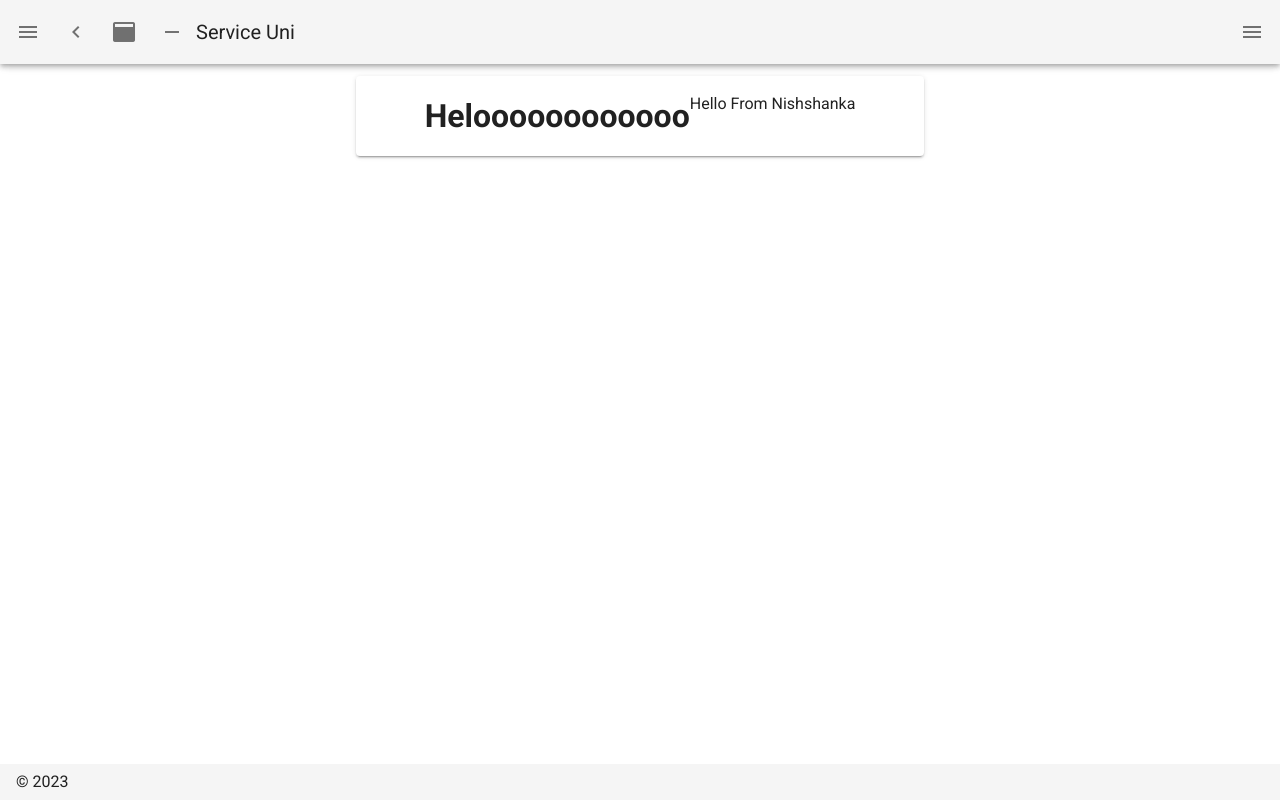
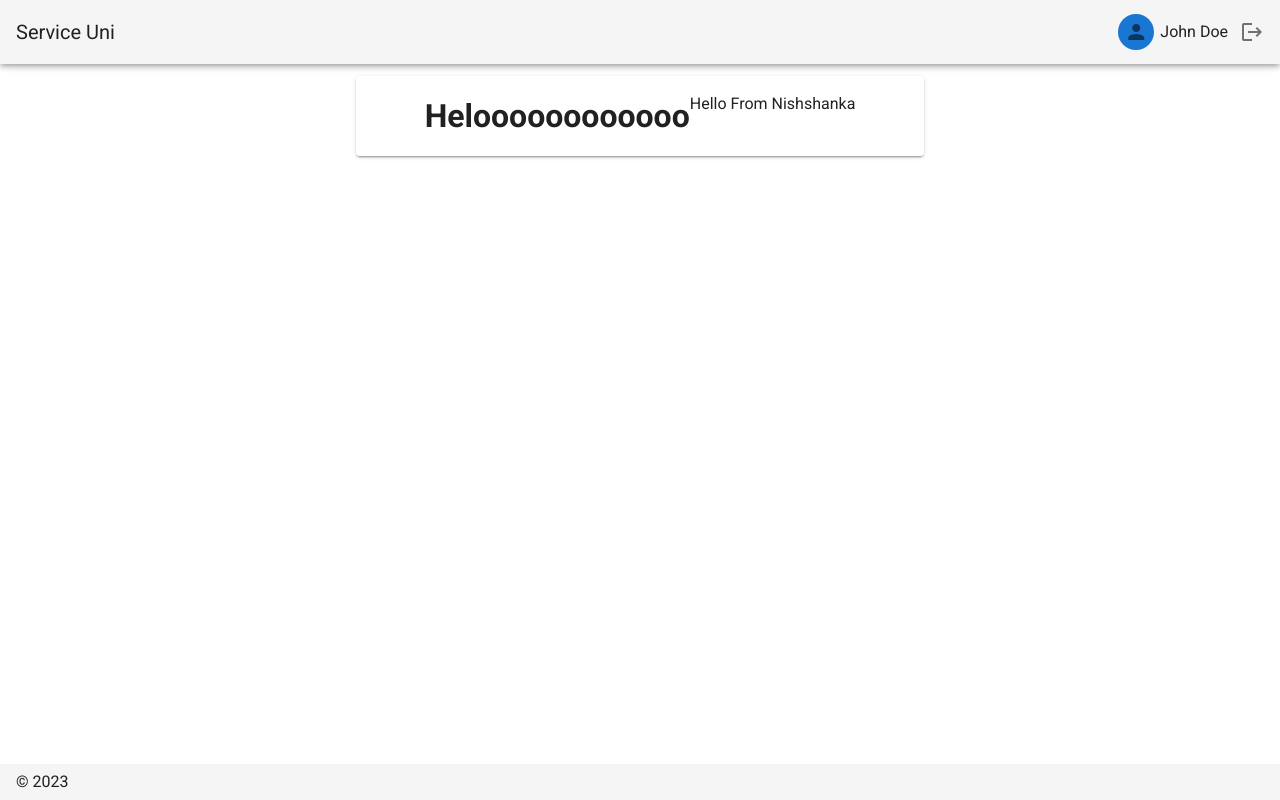
Before and after one commit to ncj1997/UOW-SOSE--Project, a Nuxt app: page / in a window 1280 px wide. Built offline with nearby package versions, Linux system fonts and the light colour scheme.

Commit message:
peer ui v1

```diff
--- /dev/null
+++ b/components/PeerCard.vue
@@ -0,0 +1,83 @@
+<template>
+  <v-card class="mx-auto" height="320" min-width="320" max-width="344">
+    <!-- <v-img src="https://cdn.vuetifyjs.com/images/cards/sunshine.jpg" height="200px"></v-img> -->
+
+    <v-card-title>
+      {{ cardData.name }}
+    </v-card-title>
+
+    <v-card-subtitle>
+      <v-list>
+        {{ cardData.subname }}
+        <br />
+        {{ cardData.location }}
+      </v-list>
+    </v-card-subtitle>
+    <v-row>
+      <v-col>
+        <v-chip dark class="ma-2" color="black">
+          <v-icon color="white">mdi-clock</v-icon>
+          <span class="mx-1">{{ cardData.Time }}</span>
+        </v-chip>
+      </v-col>
+      <v-col>
+        <v-chip dark class="ma-2" color="black text-white">
+          <v-icon color="white">mdi-calendar-end-outline</v-icon>
+          <span class="mx-1">{{ cardData.Date }}</span>
+        </v-chip>
+      </v-col>
+      <v-col>
+        <v-chip class="ma-2" color="black">
+          <v-avatar left class="white"> {{ cardData.numberPeer }} </v-avatar>
+          <v-icon color="white">mdi-account-multiple</v-icon>
+        </v-chip>
+      </v-col>
+    </v-row>
+
+    <v-card-actions>
+      <v-btn outlined dark color="black">
+        <v-icon class="mx-2">mdi-thumb-up</v-icon>
+        Intrested
+      </v-btn>
+      <!-- <v-btn color="orange lighten-2" text>
+                Intrested
+            </v-btn> -->
+
+      <v-spacer></v-spacer>
+
+      <!-- <v-btn icon @click="show = !show">
+        <v-icon>{{ show ? "mdi-chevron-up" : "mdi-chevron-down" }}</v-icon>
+      </v-btn> -->
+
+      <v-tooltip class="mr-2" bottom>
+        <template v-slot:activator="{ on, attrs }">
+          <v-icon color="warn" class="mr-2" v-bind="attrs" v-on="on"
+            >mdi-information-box</v-icon
+          >
+        </template>
+        <span>{{ cardData.description }}</span>
+      </v-tooltip>
+    </v-card-actions>
+
+    <!-- <v-expand-transition>
+      <div v-show="show">
+        <v-divider></v-divider>
+
+        <v-card-text>
+          {{ cardData.description }}
+        </v-card-text>
+      </div>
+    </v-expand-transition> -->
+  </v-card>
+</template>
+
+<script>
+export default {
+  props: {
+    cardData: Object, // Define the prop and its type
+  },
+  data: () => ({
+    show: false,
+  }),
+};
+</script>
--- a/layouts/default.vue
+++ b/layouts/default.vue
@@ -24,37 +24,37 @@
         </v-list-item>
       </v-list>
     </v-navigation-drawer> -->
-    <v-app-bar
-      :clipped-left="clipped"
-      fixed
-      app
-    >
-      <v-app-bar-nav-icon @click.stop="drawer = !drawer" />
-      <v-btn
-        icon
-        @click.stop="miniVariant = !miniVariant"
-      >
-        <v-icon>mdi-{{ `chevron-${miniVariant ? 'right' : 'left'}` }}</v-icon>
+    <!-- <v-app-bar :clipped-left="clipped" fixed app>
+
+      <v-toolbar-title>{{ title }}</v-toolbar-title>
+      <v-spacer></v-spacer>
+      <v-avatar class="mx-2" color="indigo">
+        <v-icon dark>
+          mdi-account-circle
+        </v-icon>
+
+      </v-avatar>
+      <v-toolbar-title>{{ username }}</v-toolbar-title>
+    </v-app-bar> -->
+
+    <v-app-bar app>
+      <!-- Title -->
+      <v-toolbar-title>{{ title }}</v-toolbar-title>
+
+
+      <v-spacer></v-spacer>
+
+
+      <!-- Profile Avatar -->
+      <v-btn icon>
+        <v-avatar size="36" color="primary">
+          <v-icon dark>mdi-account</v-icon>
+        </v-avatar>
       </v-btn>
-      <v-btn
-        icon
-        @click.stop="clipped = !clipped"
-      >
-        <v-icon>mdi-application</v-icon>
-      </v-btn>
-      <v-btn
-        icon
-        @click.stop="fixed = !fixed"
-      >
-        <v-icon>mdi-minus</v-icon>
-      </v-btn>
-      <v-toolbar-title>{{ title }}</v-toolbar-title>
-      <v-spacer />
-      <v-btn
-        icon
-        @click.stop="rightDrawer = !rightDrawer"
-      >
-        <v-icon>mdi-menu</v-icon>
+      <div>{{ userName }}</div>
+      <!-- Logout Button -->
+      <v-btn icon @click="logout">
+        <v-icon dark>mdi-logout</v-icon>
       </v-btn>
     </v-app-bar>
     <v-main>
@@ -62,10 +62,7 @@
         <Nuxt />
       </v-container>
     </v-main>
-    <v-footer
-      :absolute="!fixed"
-      app
-    >
+    <v-footer :absolute="!fixed" app>
       <span>&copy; {{ new Date().getFullYear() }}</span>
     </v-footer>
   </v-app>
@@ -74,8 +71,9 @@
 <script>
 export default {
   name: 'DefaultLayout',
-  data () {
+  data() {
     return {
+      userName: 'John Doe',
       clipped: false,
       drawer: false,
       fixed: false,
@@ -95,6 +93,15 @@ export default {
       right: true,
       title: 'Service Uni'
     }
+  },
+  methods: {
+    logout() {
+      console.log("logout called");
+    }
   }
 }
+
+
+
+
 </script>
--- a/pages/peer-learning/index.vue
+++ b/pages/peer-learning/index.vue
@@ -1,17 +1,23 @@
 <template>
     <main>
-      <h1>Task Board</h1>
-      <p>Create a list of tasks</p>
+      <v-row>
+        <v-col cols ='10'>
+          <h2>Peer Learing HUB</h2>
+        </v-col>
 
-      <div class="create-new">
-        <input
-          type="text"
-          v-model="newTask"
-          placeholder="Add a new task"
-          @keypress.enter="addTask" />
-        <button @click="addTask">Add</button>
-      </div>
+        <v-col>
+         <v-btn
 
+          small
+          dark
+          color="black"
+         >
+          <v-icon>mdi-plus</v-icon>
+          Add Session
+         </v-btn>
+        </v-col>
+      </v-row>
+      <CourseCards/>
       <div class="tasks">
         <Task
           v-for="(task, i) in $store.state.tasks"
```
